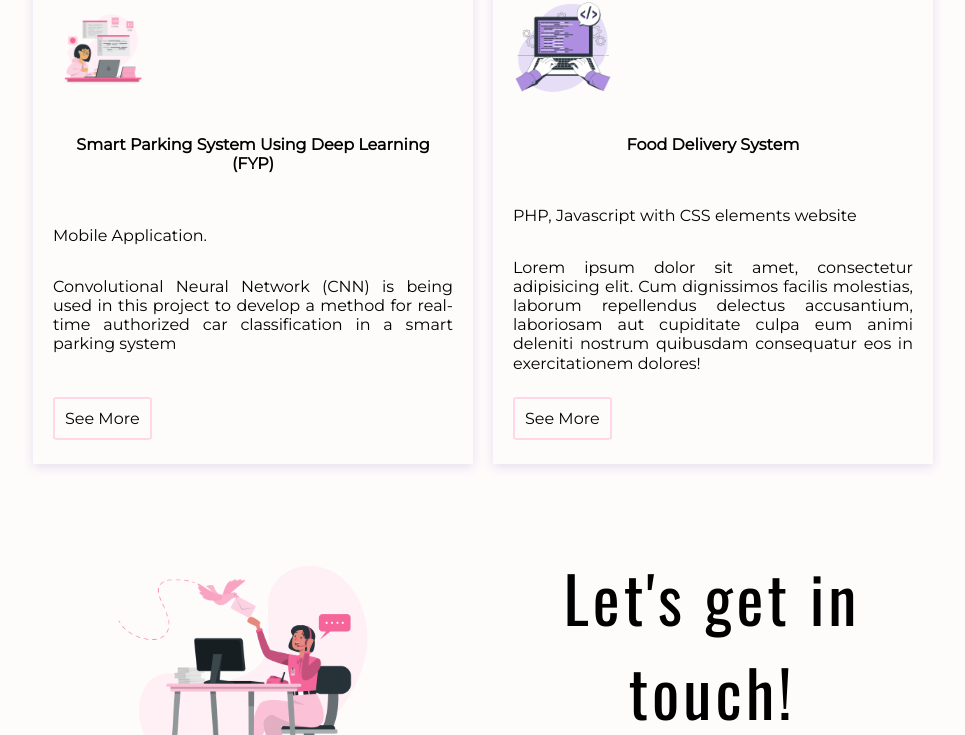
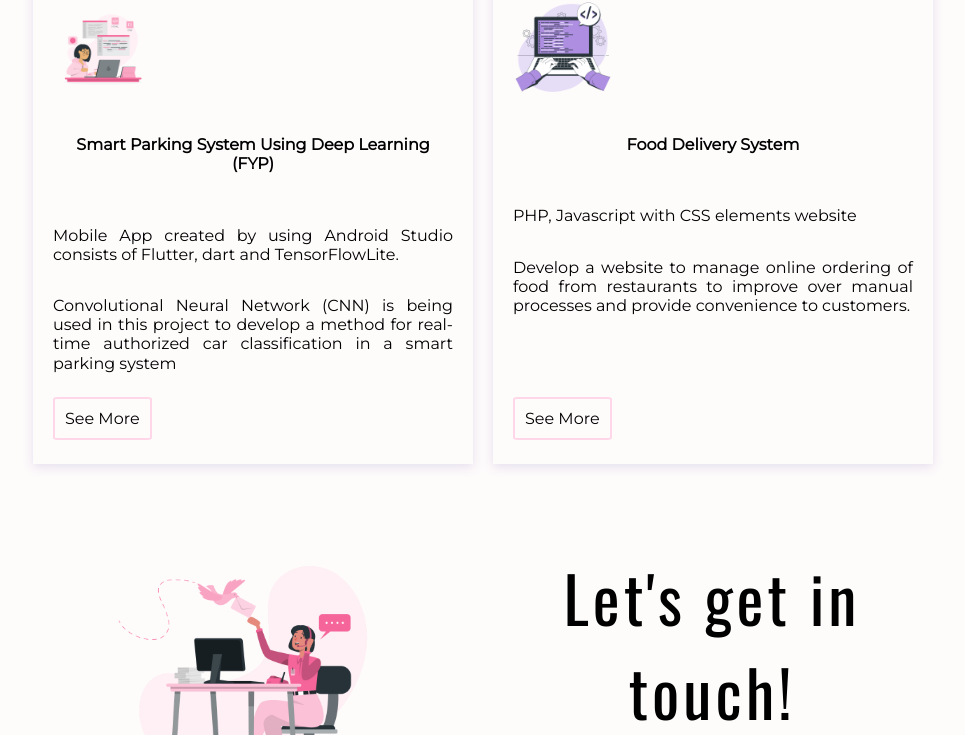
Before and after one commit to IzzatiTsaqifah38/IzzatiTsaqifah38.github.io, a plain HTML site: page index.html in a window 1280 px wide. Shown: the part 2190-2925 px from the top of the page, without its empty margins (157-1122 px from the left). Drawn offline with nearby package versions, Linux system fonts and the light colour scheme.

Commit message:
Update index.html

```diff
--- a/index.html
+++ b/index.html
@@ -148,7 +148,7 @@
         <section class="column card justify flex">
             <img class="box" src="assets/project1.png" alt="project1">
             <p class="padding bold center">Smart Parking System Using Deep Learning (FYP)</p>
-            <p>Mobile Application.</p>
+            <p>Mobile App created by using Android Studio consists of Flutter, dart and TensorFlowLite.</p>
             <p>Convolutional Neural Network (CNN) is being used in this project to develop a method
 for real-time authorized car classification in a smart parking system</p>
             <p class="padding-top bottom"><a href="portfolio.html" class="button-outline">See More</a></p>
@@ -157,9 +157,7 @@ for real-time authorized car classification in a smart parking system</p>
             <img class="box" src="assets/project2.png" alt="project2">
             <p class="padding bold center">Food Delivery System</p>
             <p>PHP, Javascript with CSS elements website</p>
-            <p>Lorem ipsum dolor sit amet, consectetur adipisicing elit. Cum dignissimos facilis molestias, laborum
-                repellendus delectus accusantium, laboriosam aut cupiditate culpa eum animi deleniti nostrum quibusdam
-                consequatur eos in exercitationem dolores!</p>
+            <p> Develop a website to manage online ordering of food from restaurants to improve over manual processes and provide convenience to customers. </p>
             <p class="padding-top bottom"><a href="portfolio.html" class="button-outline">See More</a></p>
         </section>
 
```
